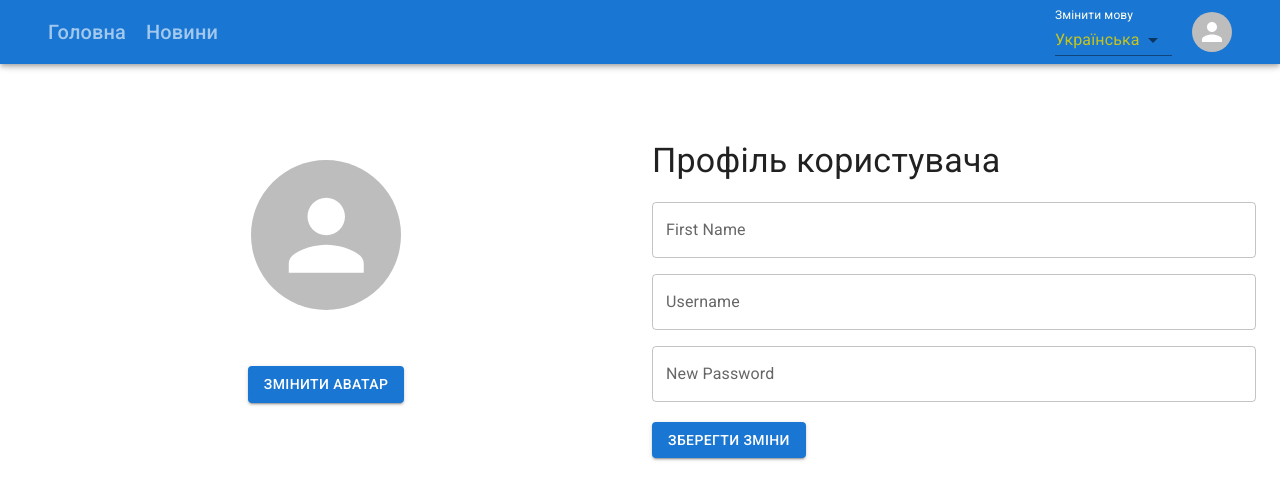
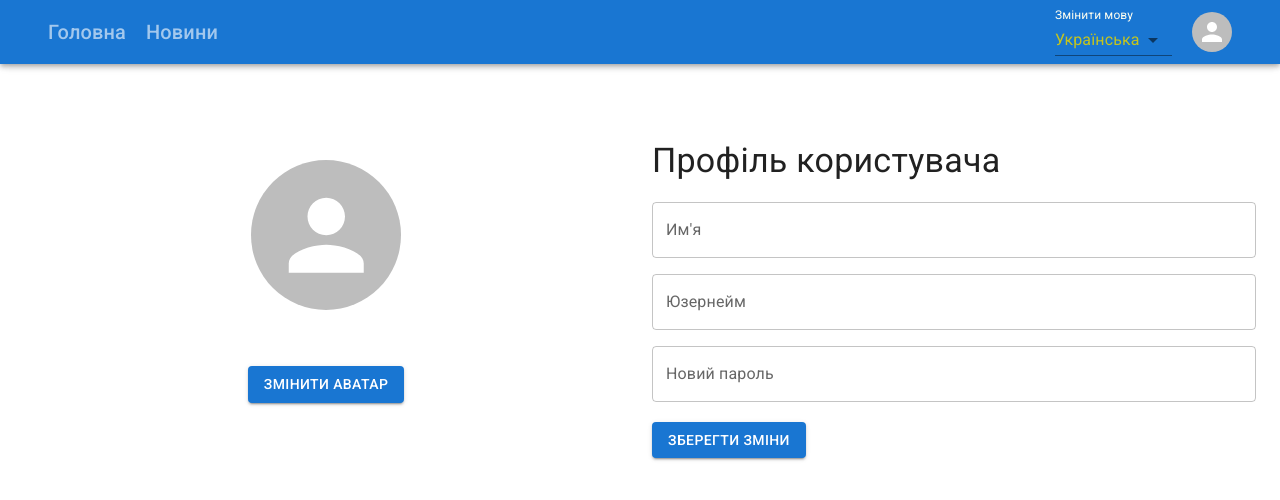
Before and after one commit to VadymStratiienko/test-task-mui-loc, a React (Create React App) app: page /profile in a window 1280 px wide. Shown: the top 500 px of the page. Built offline with nearby package versions, Linux system fonts and the light colour scheme; sample sign-in values are in the browser's storage.

Commit message:
refactor code

```diff
--- a/src/Component/EditProfile/index.tsx
+++ /dev/null
@@ -1,105 +0,0 @@
-import React, { useState } from 'react';
-import { Avatar, Button, Grid, TextField, Typography } from '@mui/material';
-import { useTranslation } from 'react-i18next';
-import '../../utils/i18next';
-
-const EditProfile: React.FC = () => {
-  const [firstName, setFirstName] = useState<string>('');
-  const [username, setUsername] = useState<string>('');
-  const [newPassword, setNewPassword] = useState<string>('');
-  const [avatarFile, setAvatarFile] = useState<string | null>(null);
-  const { t } = useTranslation();
-
-  const handleSaveClick = () => {
-    setFirstName(firstName);
-    setUsername(username);
-    setNewPassword(newPassword);
-    setAvatarFile(avatarFile);
-  };
-
-  const handleNewPasswordChange = (event: React.ChangeEvent<HTMLInputElement>) => {
-    setNewPassword(event.target.value);
-  };
-
-  const handleAvatarChange = (e: React.ChangeEvent<HTMLInputElement>) => {
-    if (e.target.files && e.target.files[0]) {
-      const reader = new FileReader();
-      reader.onload = (event) => {
-        if (event.target) {
-          setAvatarFile(event.target.result as string);
-        }
-      };
-      reader.readAsDataURL(e.target.files[0]);
-    }
-  };
-
-  return (
-    <Grid container spacing={3}>
-      <Grid item xs={12} md={6}>
-        <Grid container spacing={2} alignItems='center' flexDirection='column'>
-          <Grid item sx={{ margin: '40px' }}>
-            {avatarFile ? (
-              <Avatar sx={{ width: '150px', height: '150px' }} src={avatarFile} />
-            ) : (
-              <Avatar sx={{ width: '150px', height: '150px' }} />
-            )}
-          </Grid>
-          <Grid item>
-            <Button variant='contained' component='label'>
-              {t('profile.changeBtn')}
-              <input type='file' accept='image/*' hidden onChange={handleAvatarChange} />
-            </Button>
-          </Grid>
-        </Grid>
-      </Grid>
-      <Grid item xs={12} md={6}>
-        <Typography sx={{ marginTop: '20px', marginBottom: '20px' }} variant='h4'>
-          {t('profile.EditProfile')}
-        </Typography>
-        <form noValidate autoComplete='off'>
-          <Grid container spacing={2}>
-            <Grid item xs={12}>
-              <TextField
-                variant='outlined'
-                fullWidth
-                id='firstName'
-                label='First Name'
-                defaultValue={firstName}
-              />
-            </Grid>
-            <Grid item xs={12}>
-              <TextField
-                variant='outlined'
-                fullWidth
-                id='username'
-                label='Username'
-                defaultValue={username}
-              />
-            </Grid>
-            <Grid item xs={12}>
-              <TextField
-                variant='outlined'
-                fullWidth
-                id='newPassword'
-                label='New Password'
-                type='password'
-                value={newPassword}
-                onChange={handleNewPasswordChange}
-              />
-            </Grid>
-          </Grid>
-        </form>
-        <Button
-          sx={{ marginTop: '20px' }}
-          variant='contained'
-          color='primary'
-          onClick={handleSaveClick}
-        >
-          {t('profile.saveBtn')}
-        </Button>
-      </Grid>
-    </Grid>
-  );
-};
-
-export default EditProfile;
--- a/src/Page/HomePage/index.tsx
+++ b/src/Page/HomePage/index.tsx
@@ -3,9 +3,8 @@ import { Box } from "@mui/material";
 import { useAppDispatch, useAppSelector } from "../../utils/hook";
 import { getProduct } from "../../store/thunk/products";
 import CardProduct from "../../Component/CardProduct";
+import LoadingProgress from "../../Component/loading-progress";
 import { useStyles } from "./styles";
-import LoadingProgress from "../../Component/loading-progress";
-
 
 const HomeComponent = () => {
   const dispatch = useAppDispatch();
--- a/src/Page/NewsPage/index.tsx
+++ b/src/Page/NewsPage/index.tsx
@@ -1,14 +1,14 @@
 import React, { FC, useEffect } from 'react';
 import { useAppDispatch, useAppSelector } from '../../utils/hook';
 import { deleteNewsById } from '../../store/thunk/post';
-import { Box, Button, CircularProgress } from '@mui/material';
+import { Box, Button } from '@mui/material';
 import { useStyles } from './styles';
 import PostCard from '../../Component/Posts';
 import { loadMore } from '../../store/slice/post';
 import { useTranslation } from 'react-i18next';
 import LoadingProgress from "../../Component/loading-progress";
 
-const NewsComponent: FC = (): JSX.Element => {
+const NewsPage: FC = (): JSX.Element => {
   const dispatch = useAppDispatch();
   const classes = useStyles();
   const { t } = useTranslation();
@@ -39,7 +39,7 @@ const NewsComponent: FC = (): JSX.Element => {
           />
         );
       })}
-      {isLoading && <CircularProgress disableShrink className={classes.loadingStyle} />}
+      {isLoading && <LoadingProgress />}
       {error && <Box>{error}</Box>}
       <Button
         variant='contained'
@@ -54,4 +54,4 @@ const NewsComponent: FC = (): JSX.Element => {
   );
 };
 
-export default NewsComponent;
+export default NewsPage;
--- a/src/Page/NewsPage/styles.ts
+++ b/src/Page/NewsPage/styles.ts
@@ -2,11 +2,6 @@ import { makeStyles } from '@material-ui/styles';
 
 export const useStyles = makeStyles(() => {
   return {
-    loadingStyle: {
-      position: 'fixed',
-      left: '50%',
-      top: '50%',
-    },
     wrapperNews: {
       display: 'flex',
       flexDirection: 'column',
--- a/src/Page/ProfilePage/index.tsx
+++ b/src/Page/ProfilePage/index.tsx
@@ -1,11 +1,104 @@
-import React from 'react';
-import EditProfile from '../../Component/EditProfile';
+import React, { useState } from 'react';
+import { Avatar, Button, Grid, TextField, Typography } from '@mui/material';
+import { useTranslation } from 'react-i18next';
+import '../../utils/i18next';
 
-const ProfilePage = () => {
+const ProfilePage: React.FC = () => {
+  const [firstName, setFirstName] = useState<string>('');
+  const [username, setUsername] = useState<string>('');
+  const [newPassword, setNewPassword] = useState<string>('');
+  const [avatarFile, setAvatarFile] = useState<string | null>(null);
+  const { t } = useTranslation();
+
+  const handleSaveClick = () => {
+    setFirstName(firstName);
+    setUsername(username);
+    setNewPassword(newPassword);
+    setAvatarFile(avatarFile);
+  };
+
+  const handleNewPasswordChange = (event: React.ChangeEvent<HTMLInputElement>) => {
+    setNewPassword(event.target.value);
+  };
+
+  const handleAvatarChange = (e: React.ChangeEvent<HTMLInputElement>) => {
+    if (e.target.files && e.target.files[0]) {
+      const reader = new FileReader();
+      reader.onload = (event) => {
+        if (event.target) {
+          setAvatarFile(event.target.result as string);
+        }
+      };
+      reader.readAsDataURL(e.target.files[0]);
+    }
+  };
+
   return (
-    <div>
-      <EditProfile />
-    </div>
+    <Grid container spacing={3}>
+      <Grid item xs={12} md={6}>
+        <Grid container spacing={2} alignItems='center' flexDirection='column'>
+          <Grid item sx={{ margin: '40px' }}>
+            {avatarFile ? (
+              <Avatar sx={{ width: '150px', height: '150px' }} src={avatarFile} />
+            ) : (
+              <Avatar sx={{ width: '150px', height: '150px' }} />
+            )}
+          </Grid>
+          <Grid item>
+            <Button variant='contained' component='label'>
+              {t('profile.changeBtn')}
+              <input type='file' accept='image/*' hidden onChange={handleAvatarChange} />
+            </Button>
+          </Grid>
+        </Grid>
+      </Grid>
+      <Grid item xs={12} md={6}>
+        <Typography sx={{ marginTop: '20px', marginBottom: '20px' }} variant='h4'>
+          {t('profile.EditProfile')}
+        </Typography>
+        <form noValidate autoComplete='off'>
+          <Grid container spacing={2}>
+            <Grid item xs={12}>
+              <TextField
+                variant='outlined'
+                fullWidth
+                id='firstName'
+                label={t('profile.firstname')}
+                defaultValue={firstName}
+              />
+            </Grid>
+            <Grid item xs={12}>
+              <TextField
+                variant='outlined'
+                fullWidth
+                id='username'
+                label={t('profile.username')}
+                defaultValue={username}
+              />
+            </Grid>
+            <Grid item xs={12}>
+              <TextField
+                variant='outlined'
+                fullWidth
+                id='newPassword'
+                label={t('profile.newPassword')}
+                type='password'
+                value={newPassword}
+                onChange={handleNewPasswordChange}
+              />
+            </Grid>
+          </Grid>
+        </form>
+        <Button
+          sx={{ marginTop: '20px' }}
+          variant='contained'
+          color='primary'
+          onClick={handleSaveClick}
+        >
+          {t('profile.saveBtn')}
+        </Button>
+      </Grid>
+    </Grid>
   );
 };
 
--- a/src/common/locales/en/translation.json
+++ b/src/common/locales/en/translation.json
@@ -15,7 +15,10 @@
   "profile": {
     "EditProfile": "Edit Profile",
     "saveBtn": "SAVE CHANGES",
-    "changeBtn": "CHANGE AVATAR"
+    "changeBtn": "CHANGE AVATAR",
+    "newPassword" : "New Password",
+    "username": "Username",
+    "firstname": "First Name"
   },
   "post": {
     "add": "Add posts",
--- a/src/common/locales/ua/translation.json
+++ b/src/common/locales/ua/translation.json
@@ -15,7 +15,10 @@
   "profile": {
     "EditProfile": "Профіль користувача",
     "saveBtn": "ЗБЕРЕГТИ ЗМІНИ",
-    "changeBtn": "ЗМІНИТИ АВАТАР"
+    "changeBtn": "ЗМІНИТИ АВАТАР",
+    "newPassword": "Новий пароль",
+    "username": "Юзернейм",
+    "firstname": "Им'я"
   },
   "post": {
     "add": "Додати пости",
```
